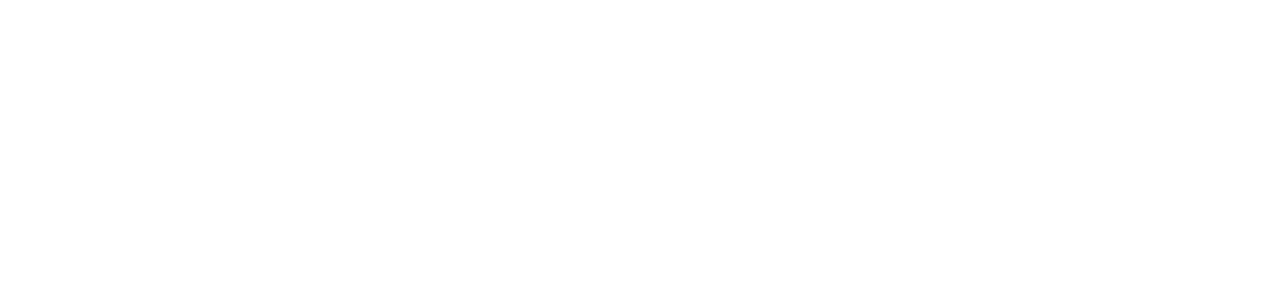
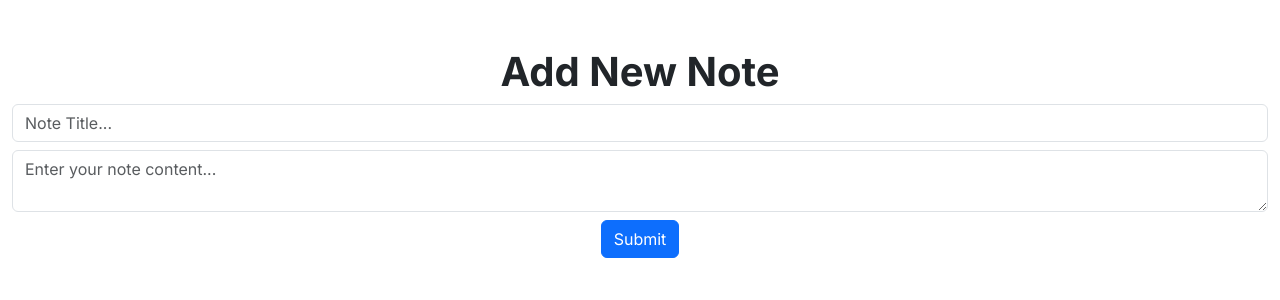
Before and after one commit to mehonal/reactive-notes-client, a React (Vite) app: page /add-note in a window 1280 px wide. Before the commit this address had no page. Shown: the top 300 px of the page. Built offline with nearby package versions, Linux system fonts and the light colour scheme; a web font is replaced by a local one.

Commit message:
added page to add notes, linked with express server for adding notes

```diff
--- a/src/App.jsx
+++ b/src/App.jsx
@@ -7,6 +7,7 @@
 import { BrowserRouter as Router, Routes, Route } from 'react-router-dom'
 import Notes from './pages/Notes.jsx'
 import Note from './pages/Note.jsx'
+import AddNote from './pages/AddNote.jsx'
 
 
 function App() {
@@ -15,6 +16,7 @@
       <Routes>
         <Route path="/" element={<Notes />} />
         <Route path="/notes" element={<Notes />} />
+        <Route path="/add-note" element={<AddNote />} />
         <Route path="/notes/:noteId" element={<Note />} />
       </Routes>
     </Router>
--- /dev/null
+++ b/src/pages/AddNote.jsx
@@ -0,0 +1,36 @@
+
+function AddNote() {
+
+    function handleAddNewNote(event) {
+        event.preventDefault();
+        const formData = new FormData(event.target);
+        console.log(formData.get('note-title'));
+
+        console.log("Adding new note")
+        fetch('http://localhost:3000/api/add-note', {
+            method: "POST",
+            headers: {
+                "Content-Type": 'application/json'
+            },
+            body: JSON.stringify({ title: formData.get('note-title'), content: formData.get('note-content')})
+        })
+        .then(response => response.json())
+        .then(data => {console.log(data); alert('Note added successfully!')})
+    }
+
+    return (
+        <>
+            <div className="container-fluid text-center my-5">
+                <h1>Add New Note</h1>
+                <form onSubmit={handleAddNewNote}>
+                    <input type="text" name="note-title" className="form-control mb-2" placeholder="Note Title..." />
+                    <textarea name="note-content" className="form-control mb-2" placeholder="Enter your note content...">
+                    </textarea>
+                    <input type="submit" className="btn btn-primary" />
+                </form>
+            </div>
+        </>
+    )
+}
+
+export default AddNote
--- a/src/pages/Notes.jsx
+++ b/src/pages/Notes.jsx
@@ -7,6 +7,7 @@
             <div className="container-fluid text-center mt-5">
                 <h1 className="mb-4">Notes</h1>
                 <NoteList />
+                <Link to="/add-note" className="btn btn-primary mt-4">Add Note</Link>
             </div>
         </>
     )
```
